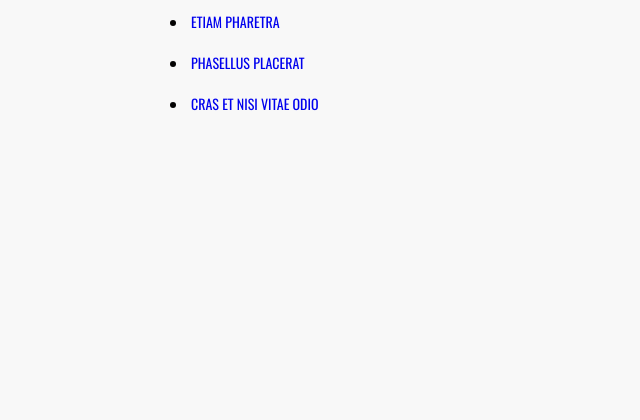
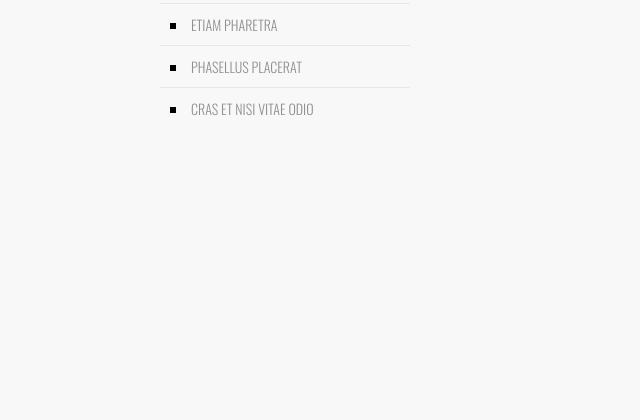
Before and after one commit to lMorkol/Testpages, a PHP site: page / in a window 1280 px wide. Shown: the part 254-674 px from the top of the page, without its empty margins (0-640 px from the left). Run offline with PHP 8.4, Linux system fonts and the light colour scheme.

Commit message:
add_css_nav

```diff
--- a/css/styles.css
+++ b/css/styles.css
@@ -84,3 +84,20 @@ section {
 	margin-left: 280px;
 	padding-bottom: 50px;
 }
+.aside-menu li {
+	font-weight: 300;
+	list-style-type: square;
+	border-top: 1px solid #e7e7e7;
+}
+
+.aside-menu li:first-child {
+	border: none;
+}
+
+.aside-menu li.active {
+	color: #29c5e6;
+}
+
+.aside-menu a {
+	color: #8f8f8f;
+}
```
